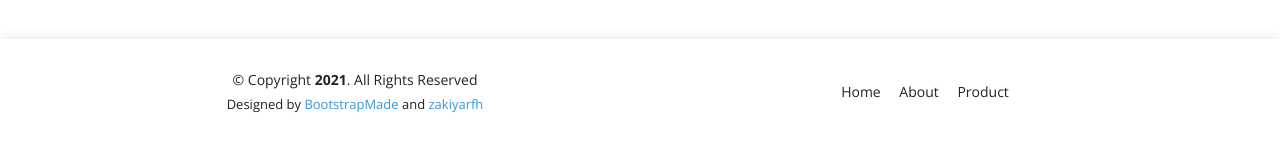
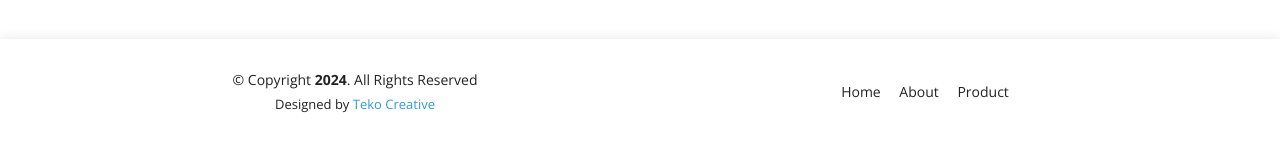
Before and after one commit to zakiyarofiq/Profile-Perusahaan, a plain HTML site: page index.html in a window 1280 px wide. Shown: the part 6932-7074 px from the top of the page. Drawn offline with nearby package versions, Linux system fonts and the light colour scheme; files that its build step writes are made by us from their sources.

Commit message:
index.html

```diff
--- a/index.html
+++ b/index.html
@@ -837,15 +837,14 @@
       <div class="row d-flex align-items-center">
         <div class="col-lg-6 text-lg-left text-center">
           <div class="copyright">
-            &copy; Copyright <strong>2021</strong>. All Rights Reserved
+            &copy; Copyright <strong>2024</strong>. All Rights Reserved
           </div>
           <div class="credits">
             <!-- All the links in the footer should remain intact. -->
             <!-- You can delete the links only if you purchased the pro version. -->
             <!-- Licensing information: https://bootstrapmade.com/license/ -->
             <!-- Purchase the pro version with working PHP/AJAX contact form: https://bootstrapmade.com/vesperr-free-bootstrap-template/ -->
-            Designed by <a href="https://bootstrapmade.com/">BootstrapMade</a> and <a
-              href="https://instagram.com/zakiyarfh">zakiyarfh</a>
+            Designed by <a href="https://bootstrapmade.com/">Teko Creative</a>
           </div>
         </div>
         <div class="col-lg-6">
```
